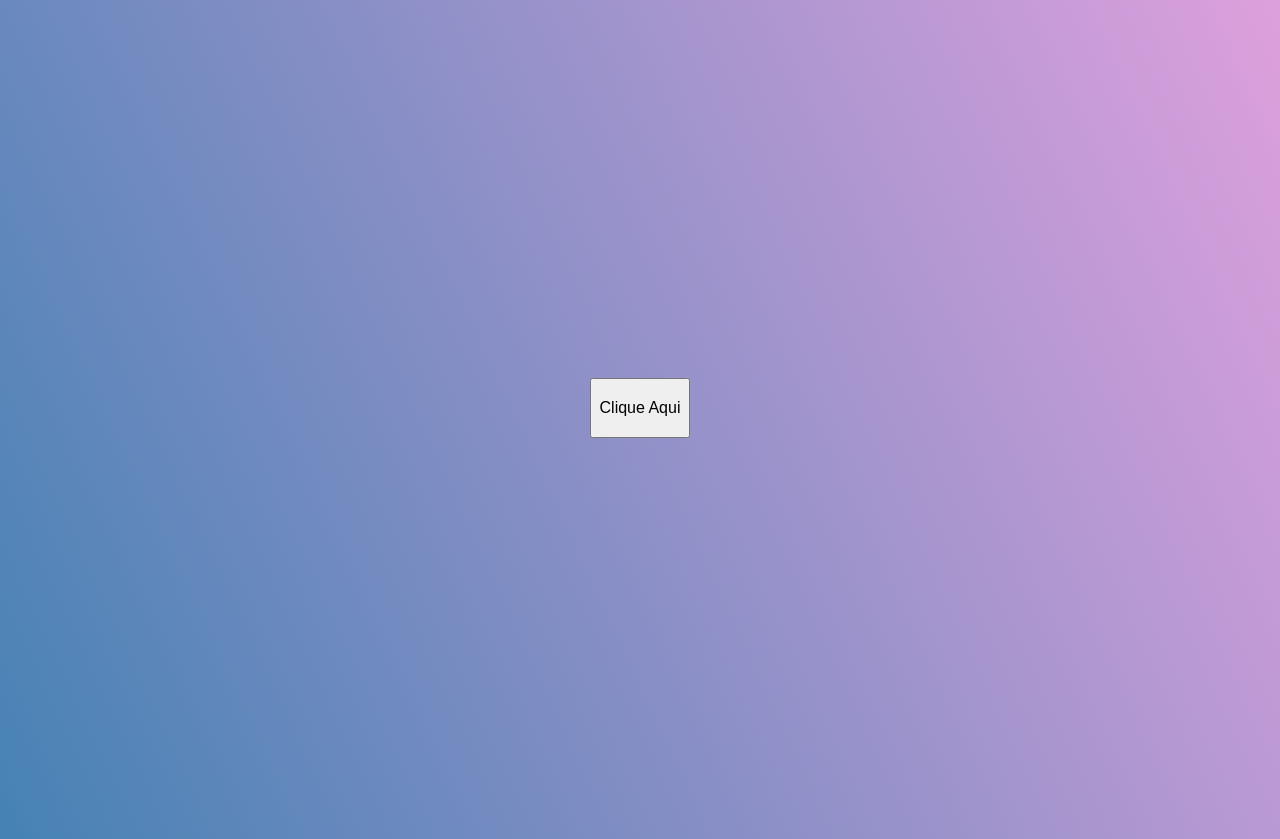
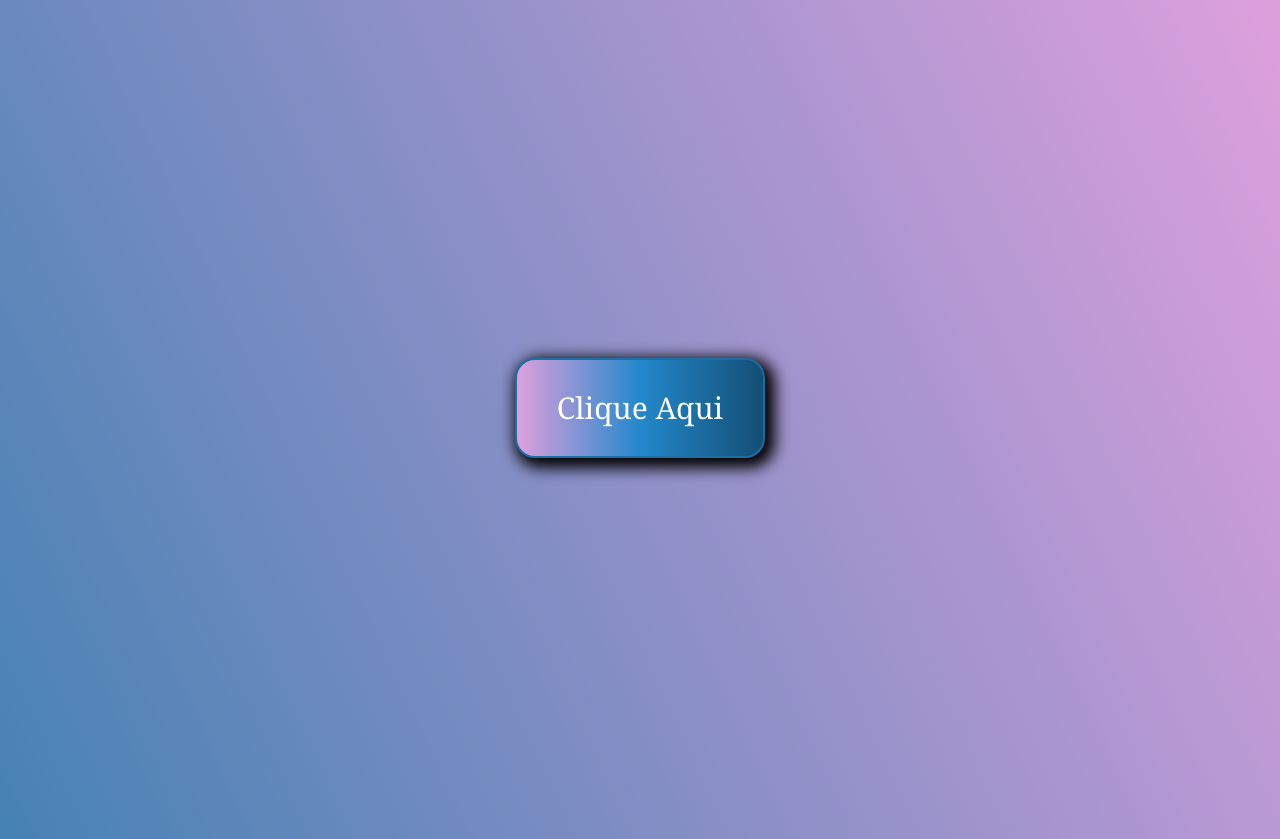
Before and after one commit to Camargo1910/ProjetoDev, a plain HTML site: page index.html in a window 1280 px wide. Drawn offline with nearby package versions, Linux system fonts and the light colour scheme.

Commit message:
ajuste de botao e cor de letras

```diff
--- a/index.html
+++ b/index.html
@@ -7,7 +7,7 @@
   <link rel="stylesheet" href="style.css">
 </head>
 <body>
-  <h1 id="titulo" class="oculto">Feliz tempo de namoro!</h1>
+  <h1 id="titulo" class="oculto">Mais um capítulo lindo da nossa história de amor!</h1>
   <div id="btn-conteudo">
     <button onclick="toggleConteudo()">Clique Aqui</button>
   </div>
--- a/style.css
+++ b/style.css
@@ -1,14 +1,28 @@
-body{
+body {
   font-size: 20px;
-  background-image: linear-gradient( 65deg, #4682B4, #DDA0DD);
-
-
+  background-image: linear-gradient(65deg, #4682B4, #DDA0DD);
+  color: #ffffff;
 }
 
-button{
-  height: 60px;
-  width: 100px;
+button {
+  height: 100px;
+  width: 250px;
   font-size: 1rem;
+  color: rgb(255, 255, 255);
+  font-size: 30px;
+  line-height: 30px;
+  padding: 30px;
+  border-radius: 20px;
+  font-family: Georgia, serif;
+  font-weight: normal;
+  text-decoration: none;
+  font-style: normal;
+  font-variant: normal;
+  text-transform: none;
+  background-image: linear-gradient(to right, #DDA0DD, rgb(35, 136, 203) 50%, rgb(20, 78, 117) 100%);
+  box-shadow: rgb(0, 0, 0) 5px 5px 15px 5px;
+  border: 2px solid rgb(28, 110, 164);
+  cursor:pointer
 }
 
 .oculto {
@@ -36,28 +50,29 @@ button{
   height: auto;
   flex-shrink: 0;
 }
+
 .item img {
   width: 400px;
   height: 400px;
   object-fit: cover;
-
 }
 
 #btn-conteudo {
   display: flex;
   justify-content: center;
   align-items: center;
-  height: 100vh; /* altura total da tela */
-
+  height: 100vh;
+  /* altura total da tela */
 }
 
-#contador{
+#contador {
   text-align: center;
   font-size: 1.35rem;
+  color: #ffffff;
 }
 
-h1{
+h1 {
   text-align: center;
   font-size: 2rem;
-
+  color: #ffffff;
 }
```
